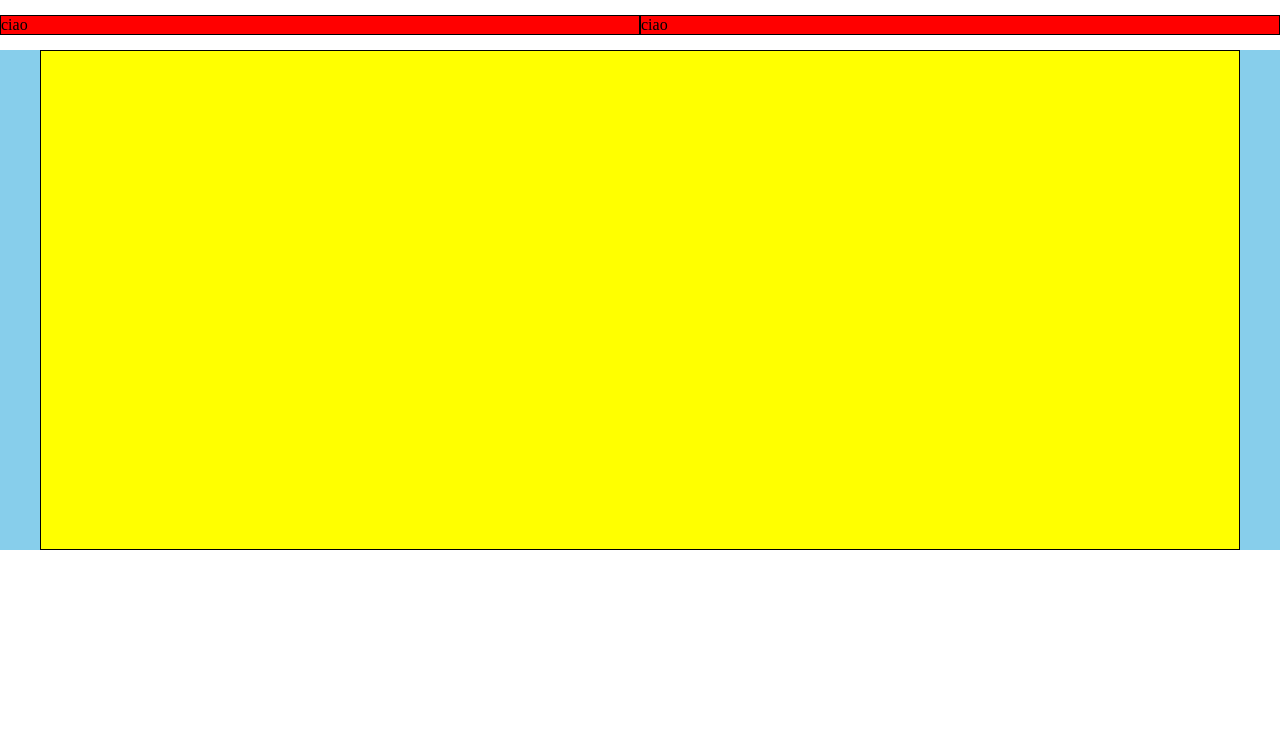
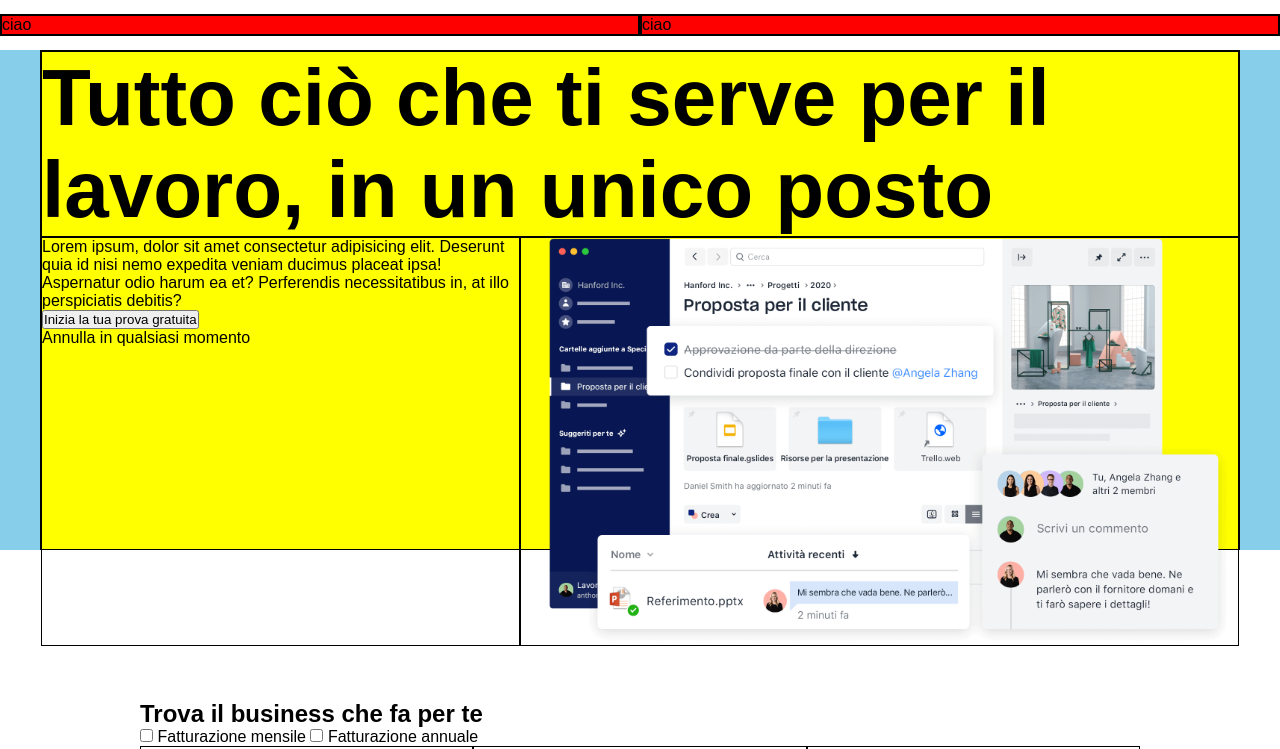
Before and after one commit to gianluigiricciolio/htmlcss-dropbox, a plain HTML site: page index.html in a window 1280 px wide. Shown: the top 749 px of the page. Drawn offline with Linux system fonts and the light colour scheme.

Commit message:
[UPD] adedd jumbotron and structure for membership section

```diff
--- a/css/style.css
+++ b/css/style.css
@@ -2,6 +2,15 @@
     padding:0;
     margin:0;
     box-sizing: border-box;
+}
+
+body{
+    font-family: Arial, Helvetica, sans-serif;
+}
+
+h1{
+    font-size: 5em;
+    font-weight: bolder;
 }
 
 
@@ -15,12 +24,20 @@
     align-items: center;
 }
 
+.j-center{
+    justify-content: center;
+}
+
 .height-500{
     height: 500px;
 }
 
 .height-300{
     height: 300px;
+}
+
+.py-top-150{
+    padding-top:150px;
 }
 
 /* FINE CLASSI UTILITY */
@@ -48,23 +65,27 @@
     flex-wrap: wrap;
 }
 
-.col-33{
+.col{
+    border: 1px solid black;
+}
+
+.c-33{
     width: calc(100%/3);
 }
 
-.col-50{
+.c-50{
     width:50%;
 }
 
-.col-100{
+.c-100{
     width:100%;
 }
 
-.col-60{
+.c-60{
     width:60%;
 }
 
-.col-40{
+.c-40{
     width:40%;
 }
 
@@ -77,11 +98,15 @@
 
 /* STYLE SECTION */
 
-header{
-}
+
 
 header .row{
     height:50px;
+}
+
+.jumbo-img{
+    height: auto;
+    max-width: 100%;
 }
 
 
--- a/index.html
+++ b/index.html
@@ -12,14 +12,14 @@
 
             <div class="row align-center">
 
-                <div class="col-50">
+                <div class="col c-50">
 
                     <div class="content-header">
                         ciao
                     </div>
                 </div>
 
-                <div class="col-50">
+                <div class="col c-50">
                     <div class="content-header">
                         ciao
                     </div>
@@ -30,14 +30,67 @@
 
     <main>
         <!-- TITOLO E IMM INIZIALE -->
-        <div class="intro height-500 bg-sky">
-            <div class="container-large height-500">
+        <div class="jumbotron height-500 bg-sky">
+            <div class="container-large height-500 d-flex j-center">
+                <div>
+                    <div class="row">
+                        <div class="col c-100">
+                            <h1>Tutto ciò che ti serve per il lavoro, in un unico posto</h1>
+                        </div>
+
+                        <div class="col c-40">
+                            <p>Lorem ipsum, dolor sit amet consectetur adipisicing elit. Deserunt quia id nisi nemo expedita veniam ducimus placeat ipsa! Aspernatur odio harum ea et? Perferendis necessitatibus in, at illo perspiciatis debitis?</p>
+                            <button class="blue-btn">
+                                Inizia la tua prova gratuita
+                            </button>
+                            <p>Annulla in qualsiasi momento</p>
+
+                        </div>
+
+                        <div class="col c-60">
+                            <img class="jumbo-img" src="./img/jumbo.png" alt="">
+                        </div>
+                    </div>
+                </div>
 
             </div>
         </div>
 
+
+
         <!-- MEMBERSHIP PLAN -->
 
+        <div class="container py-top-150">
+            <h2>Trova il business che fa per te</h2>
+
+            <div class="billing-checkbox">
+
+                <input type="checkbox">
+                <span>Fatturazione mensile</span>
+
+                <input type="checkbox">
+                <span>Fatturazione annuale</span>
+            </div>
+
+            <div class="row">
+                <div class="col c-33 height-500">
+
+                </div>
+
+                <div class="col c-33 height-500">
+
+                </div>
+
+                <div class="col c-33 height-500">
+
+                </div>
+
+                <div class="col c-100 height-300"></div>
+            </div>
+
+
+
+        </div>
 
         <!-- PARTNER -->
 
```
